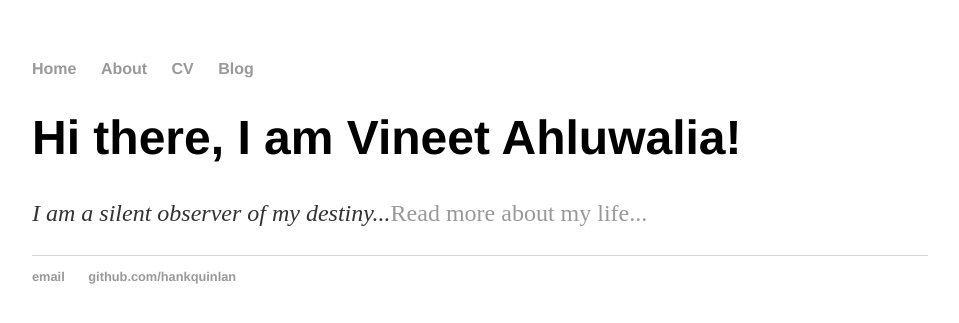
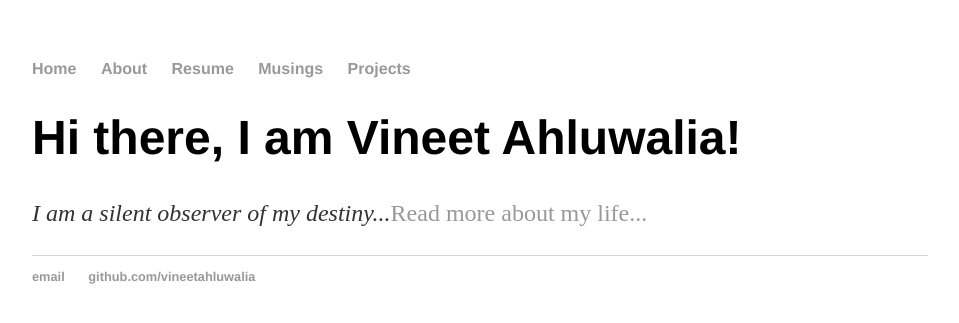
Before and after one commit to vineetahluwalia/vineetahluwalia.github.io, a Jekyll site: the page built from index.html, in a window 1280 px wide. Shown: the top 323 px of the page, without its empty margins (160-1119 px from the left). Built offline with Jekyll 4.4.1, drawn with Linux system fonts in a browser that asks for light colours.

Commit message:
Update default.html

```diff
--- a/_layouts/default.html
+++ b/_layouts/default.html
@@ -10,8 +10,9 @@
 	    		<ul>
 	        		<li><a href="/">Home</a></li>
 		        	<li><a href="/about">About</a></li>
-	        		<li><a href="/cv">CV</a></li>
-	        		<li><a href="/blog">Blog</a></li>
+	        		<li><a href="/resume">Resume</a></li>
+	        		<li><a href="/musings">Musings</a></li>
+	        		<li><a href="/projects">Projects</a></li>
 	    		</ul>
 			</nav>
 			<div class="container">
@@ -21,8 +22,8 @@
 			</div><!-- /.container -->
 			<footer>
 	    		<ul>
-	        		<li><a href="mailto:hankquinlanhub@gmail.com">email</a></li>
-	        		<li><a href="https://github.com/hankquinlan">github.com/hankquinlan</a></li>
+	        		<li><a href="mailto:vineetahluwalia1@gmail.com">email</a></li>
+	        		<li><a href="https://github.com/vineetahluwalia">github.com/vineetahluwalia</a></li>
 				</ul>
 			</footer>
 		</body>
```
